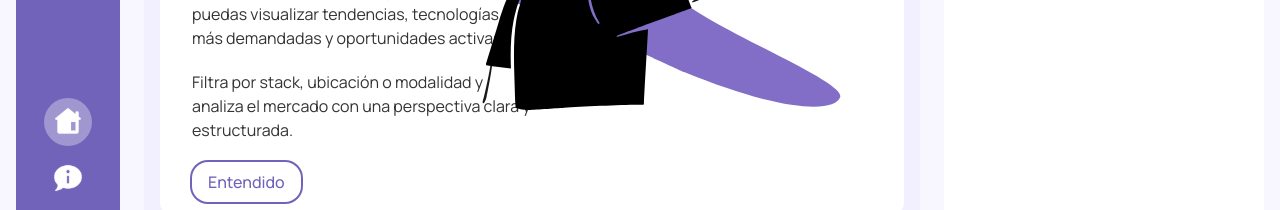
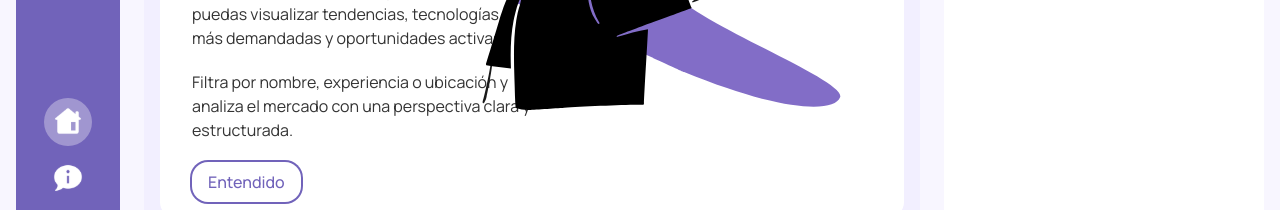
Before and after one commit to JaumeEsquerdo/dashboard-findJob, a Next.js app in the folder job-dashboard/: page / in a window 1280 px wide. Shown: the part 250-460 px from the top of the page. Built offline with nearby package versions, Linux system fonts and the light colour scheme; no server answers.

Commit message:
ajustar texto onboarding

```diff
--- a/job-dashboard/src/app/page.tsx
+++ b/job-dashboard/src/app/page.tsx
@@ -216,7 +216,7 @@ export default function Home() {
                 <div className="flex flex-col gap-5 justify-center items-center lg:items-start lg:max-w-1/2">
                   <h2 className="text-center text-xl font-medium text-textColor lg:text-start">Explora el mercado laboral tech en tiempo real</h2>
                   <p>Este dashboard recopila y organiza ofertas de empleo del sector tecnológico para que puedas visualizar tendencias, tecnologías más demandadas y oportunidades activas.</p>
-                  <p>Filtra por stack, ubicación o modalidad y analiza el mercado con una perspectiva clara y estructurada.</p>
+                  <p>Filtra por nombre, experiencia o ubicación y analiza el mercado con una perspectiva clara y estructurada.</p>
                   <Button onClick={handleClose}>Entendido</Button>
                 </div>
 
```
